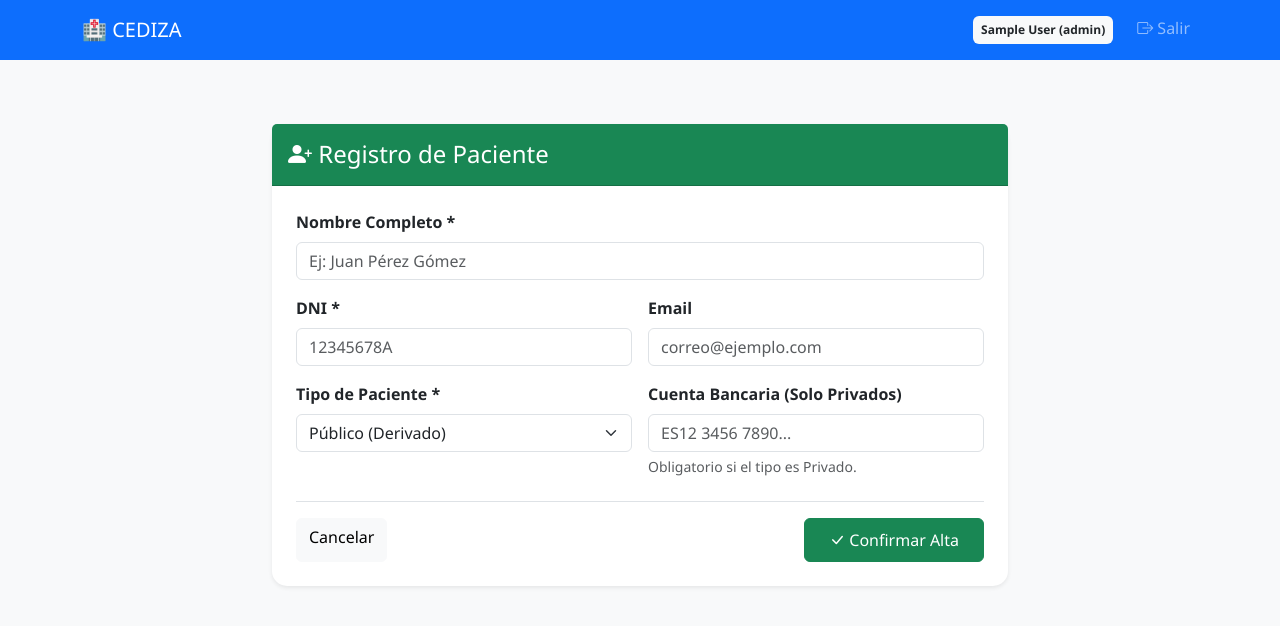
After one commit to mbatla00/cediza_IS, a Flask app: page /admin/pacientes/nuevo in a window 1280 px wide. The commit adds this page. Shown: the top 626 px of the page. Run offline with Flask 3, Linux system fonts and the light colour scheme; the visitor is signed in with stand-in values (Sample User, id 1).

Commit message:
Implementada la admision de pacientes para los admins

```diff
--- a/app/controllers/admin.py
+++ b/app/controllers/admin.py
@@ -1,17 +1,19 @@
 from flask import Blueprint, render_template, request, redirect, url_for, session, flash
-# Importamos los decoradores de seguridad desde el archivo de María
 from app.controllers.auth import login_required, role_required
+from app.dao.paciente_dao import PacienteDAO, PacPubDAO, PacPriDAO
+from app.models.paciente_tipos import PacPub, PacPri
+from app.dao.usuario_dao import UsuarioDAO
+from app.models.usuario import Usuario
 
-# Definimos el Blueprint para el administrador
+# DEFINIMOS EL BLUEPRINT UNA SOLA VEZ
 admin_bp = Blueprint('admin', __name__)
 
 # --- CU-00: PANEL PRINCIPAL ---
 @admin_bp.route('/admin/dashboard')
-@login_required              # Verifica que 'usuario' esté en la sesión
-@role_required('admin')      # Verifica que session['rol'] == 'admin'
+@login_required
+@role_required('admin')
 def dashboard():
     """Muestra el panel principal con acceso a todas las funciones de gestión."""
-    # Renderizamos la plantilla usando la herencia de base.html
     return render_template('admin/dashboard.html')
 
 # --- CU-01: ALTA DE PACIENTE ---
@@ -19,19 +21,74 @@ def dashboard():
 @login_required
 @role_required('admin')
 def nuevo_paciente():
-    """Gestión de alta de nuevos pacientes en el sistema."""
     if request.method == 'POST':
-        # Aquí recogeremos los datos con request.form.get()
-        # Por ahora, simulamos el éxito y usamos flash para avisar al usuario
-        flash('Paciente dado de alta correctamente', 'success')
-        return redirect(url_for('admin.dashboard'))
+        # 1. Recogemos solo lo que pide la BD
+        nombre_completo = request.form.get('nombre_completo')
+        dni = request.form.get('dni')
+        email = request.form.get('email')
+        tipo = request.form.get('tipo')
+        cuenta = request.form.get('cuenta')
+
+        # 2. Generamos el nombreUsuario quitando espacios y en minúsculas (ej: "juanperezgomez")
+        nombre_usuario = nombre_completo.replace(' ', '').lower()[:50]
+
+        try:
+            # A. CREAR EL USUARIO PADRE
+            nuevo_usuario = Usuario(
+                nombreUsuario=nombre_usuario,
+                Nombre=nombre_completo, # Usamos Nombre con mayúscula para que coincida con el init
+                DNI=dni,
+                Rol='paciente',
+                contraseña=dni,
+                email=email
+            )
+
+            if not UsuarioDAO.create(nuevo_usuario):
+                flash('Error al crear la cuenta de usuario base.', 'danger')
+                return redirect(url_for('admin.nuevo_paciente'))
+
+            # Guardamos el usuario (Necesario antes que el paciente)
+            UsuarioDAO.create(nuevo_usuario)
+
+            # B. TABLAS PACIENTES Y TIPO (Las tablas hijas)
+            if tipo == 'publico':
+                # Quitamos 'Tipo=tipo' porque el modelo PacPub ya lo pone solo como 'publico'
+                nuevo_p = PacPub(
+                    nombreUsuario=nombre_usuario,
+                    Nombre=nombre_completo,
+                    DNI=dni,
+                    contraseña=dni,
+                    Dias_ingresado=0
+                )
+                exito = PacienteDAO.create(nuevo_p) and PacPubDAO.create(nuevo_p)
+            else:
+                if not cuenta:
+                    flash('Error: Los pacientes privados necesitan una cuenta bancaria.', 'warning')
+                    return redirect(url_for('admin.nuevo_paciente'))
+
+                # Quitamos 'Tipo=tipo' porque el modelo PacPri ya lo pone solo como 'privado'
+                nuevo_p = PacPri(
+                    nombreUsuario=nombre_usuario,
+                    Nombre=nombre_completo,
+                    DNI=dni,
+                    contraseña=dni,
+                    cuenta=cuenta
+                )
+                exito = PacienteDAO.create(nuevo_p) and PacPriDAO.create(nuevo_p)
+
+            if exito:
+                flash(f'Éxito: Paciente {nombre_completo} registrado correctamente.', 'success')
+                return redirect(url_for('admin.dashboard'))
+            else:
+                flash('Error al guardar datos específicos del paciente.', 'danger')
+
+        except Exception as e:
+            flash(f'Error crítico de Base de Datos: {str(e)}', 'danger')
 
     return render_template('admin/paciente_form.html')
-
-# --- CU-04: LISTADO Y BAJA DE USUARIOS ---
+# --- CU-04: LISTADO DE USUARIOS ---
 @admin_bp.route('/admin/usuarios')
 @login_required
 @role_required('admin')
 def listar_usuarios():
-    """Muestra la lista de trabajadores y pacientes para su gestión."""
     return render_template('admin/usuarios_lista.html')
--- a/app/models/paciente.py
+++ b/app/models/paciente.py
@@ -1,13 +1,14 @@
 from app.models.usuario import Usuario
 
 class Paciente(Usuario):
-    def __init__(self, nombreUsuario=None, Nombre=None, DNI=None, contraseña='paciente', Tipo=None):
+    def __init__(self, nombreUsuario=None, Nombre=None, DNI=None, contraseña='paciente', Tipo=None, email=None):
         super().__init__(
             nombreUsuario=nombreUsuario,
             Nombre=Nombre,
             DNI=DNI,
             Rol='paciente',
-            contraseña=contraseña
+            contraseña=contraseña,
+            email=email
         )
         self._tipo = Tipo #'publico' | 'privado'
 
--- a/app/templates/admin/dashboard.html
+++ b/app/templates/admin/dashboard.html
@@ -18,7 +18,7 @@
             </div>
             <div class="card-body d-flex flex-column">
                 <h5 class="card-title">Admisión</h5>
-                <p class="card-text">Registrar nuevos pacientes (CU-01).</p>
+                <p class="card-text">Registrar nuevos pacientes.</p>
                 <a href="{{ url_for('admin.nuevo_paciente') }}" class="btn btn-success mt-auto">
                     Nuevo Registro
                 </a>
@@ -34,7 +34,7 @@
             </div>
             <div class="card-body d-flex flex-column">
                 <h5 class="card-title">Usuarios</h5>
-                <p class="card-text">Gestionar trabajadores y bajas (CU-04).</p>
+                <p class="card-text">Gestionar trabajadores y bajas.</p>
                 <a href="{{ url_for('admin.listar_usuarios') }}" class="btn btn-primary mt-auto">
                     Gestionar Usuarios
                 </a>
--- /dev/null
+++ b/app/templates/admin/paciente_form.html
@@ -0,0 +1,59 @@
+{% extends "base.html" %}
+
+{% block title %}Alta de Paciente{% endblock %}
+
+{% block content %}
+<div class="row justify-content-center mt-4">
+    <div class="col-md-8">
+        <div class="card shadow-sm border-0">
+            <div class="card-header bg-success text-white py-3">
+                <h4 class="mb-0"><i class="bi bi-person-plus-fill"></i> Registro de Paciente</h4>
+            </div>
+            <div class="card-body p-4">
+                <form method="POST" action="{{ url_for('admin.nuevo_paciente') }}">
+
+                    <div class="row g-3 mb-3">
+                        <div class="col-md-12">
+                            <label class="form-label fw-bold">Nombre Completo *</label>
+                            <input type="text" class="form-control" name="nombre_completo" required placeholder="Ej: Juan Pérez Gómez">
+                        </div>
+                    </div>
+
+                    <div class="row g-3 mb-3">
+                        <div class="col-md-6">
+                            <label class="form-label fw-bold">DNI *</label>
+                            <input type="text" class="form-control" name="dni" required placeholder="12345678A">
+                        </div>
+                        <div class="col-md-6">
+                            <label class="form-label fw-bold">Email</label>
+                            <input type="email" class="form-control" name="email" placeholder="correo@ejemplo.com">
+                        </div>
+                    </div>
+
+                    <div class="row g-3 mb-4">
+                        <div class="col-md-6">
+                            <label class="form-label fw-bold">Tipo de Paciente *</label>
+                            <select class="form-select" name="tipo" required>
+                                <option value="publico">Público (Derivado)</option>
+                                <option value="privado">Privado</option>
+                            </select>
+                        </div>
+                        <div class="col-md-6">
+                            <label class="form-label fw-bold">Cuenta Bancaria (Solo Privados)</label>
+                            <input type="text" class="form-control" name="cuenta" placeholder="ES12 3456 7890...">
+                            <div class="form-text">Obligatorio si el tipo es Privado.</div>
+                        </div>
+                    </div>
+
+                    <div class="d-flex justify-content-between border-top pt-3">
+                        <a href="{{ url_for('admin.dashboard') }}" class="btn btn-light">Cancelar</a>
+                        <button type="submit" class="btn btn-success px-4">
+                            <i class="bi bi-check-lg"></i> Confirmar Alta
+                        </button>
+                    </div>
+                </form>
+            </div>
+        </div>
+    </div>
+</div>
+{% endblock %}
```
Also changed, not shown: app/models/paciente_tipos.py (+6 -4 lines), app/models/usuario.py (+12 -2 lines), 1 other file.
